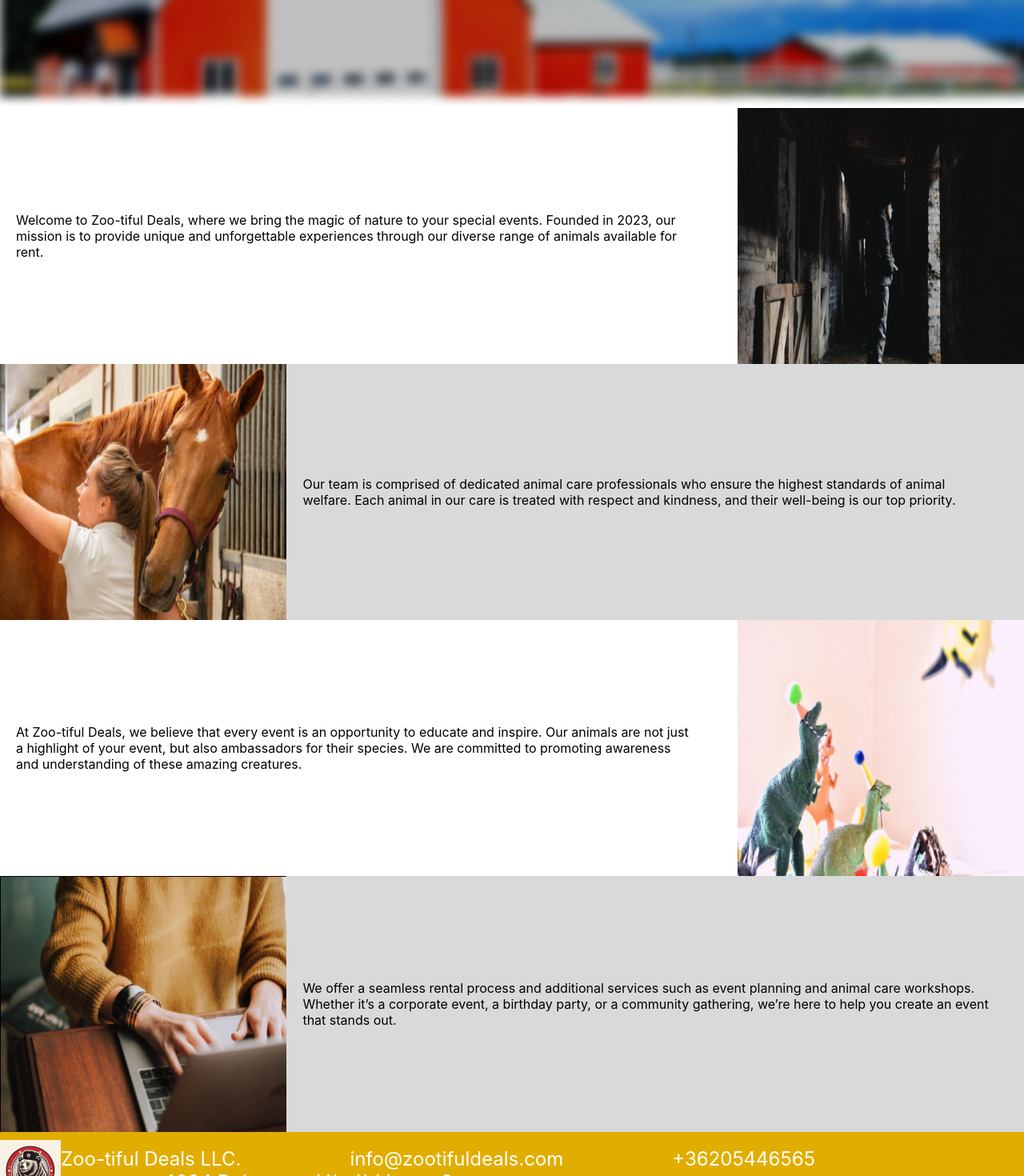
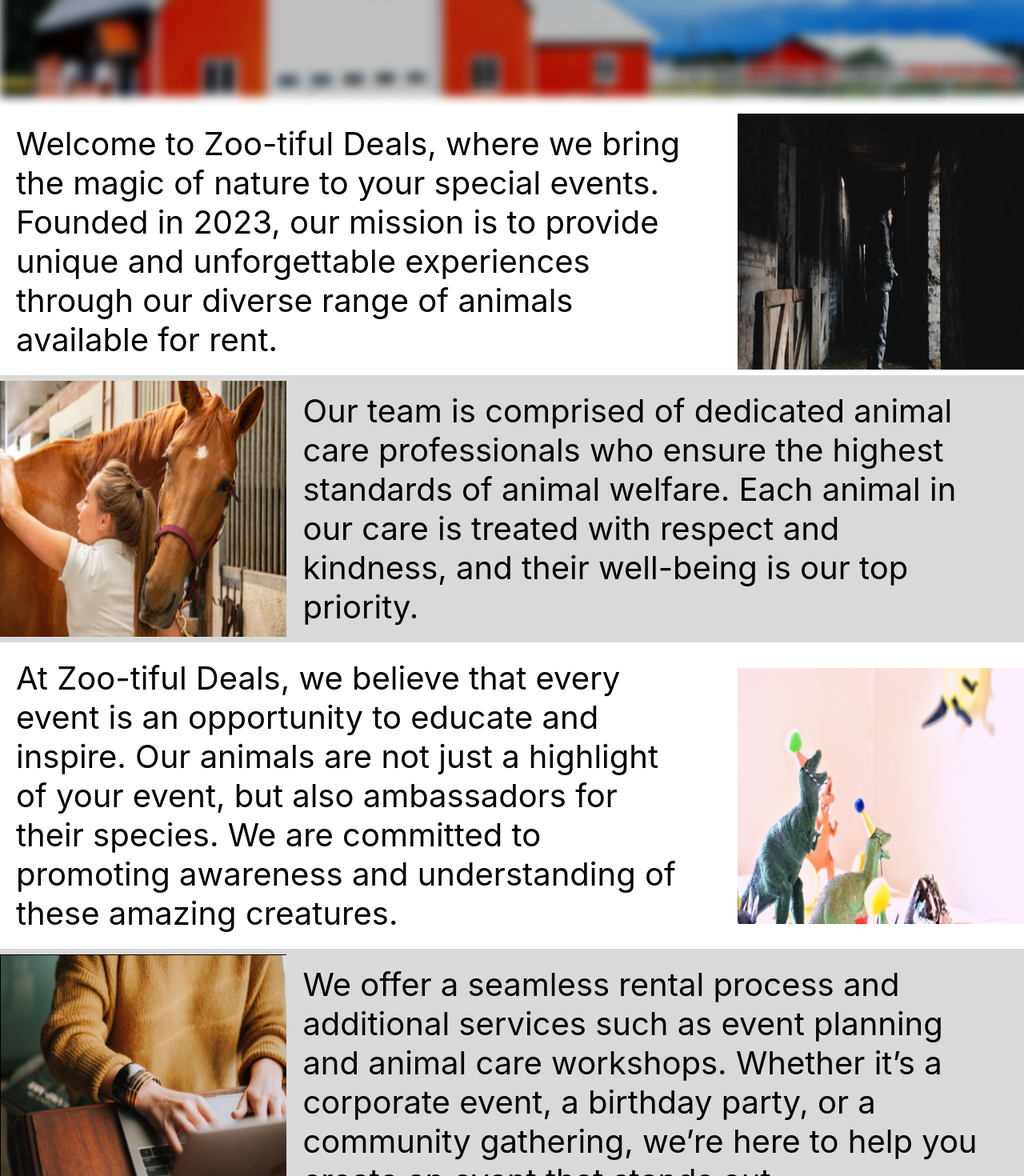
Before and after one commit to Letsktor/sfm, a React (Create React App) app in the folder rector/: page /about in a window 1280 px wide. Shown: the part 340-1810 px from the top of the page at 80% size. Built offline with nearby package versions, Linux system fonts and the light colour scheme.

Commit message:
fixed about us text size

```diff
--- a/rector/src/Css/About.css
+++ b/rector/src/Css/About.css
@@ -111,6 +111,7 @@ button{
     flex: 1; /* Allows the div to grow and occupy the available space */
     margin-right: 20px; /* Adds some space between the text and the image */
     padding: 20px; /* Optional padding */
+    font-size: 40px;
 }
 
 .Welcomemasodik {
@@ -129,6 +130,7 @@ button{
     justify-content: space-between; /* Adds space between the child elements */
     align-items: center; /* Vertically centers the child elements */
     background-color: #D9D9D9;
+    font-size: 40px;
 }
 .ourteamelso{
     flex: 0 1 28%; /* Flex-grow is 0, flex-shrink is 1, and flex-basis is 28% */
@@ -150,6 +152,7 @@ button{
     display: flex; /* Enables flexbox layout */
     justify-content: space-between; /* Adds space between the child elements */
     align-items: center; /* Vertically centers the child elements */
+    font-size: 40px;
 
 }
 .zootifulelso{
@@ -172,6 +175,7 @@ button{
     justify-content: space-between; /* Adds space between the child elements */
     align-items: center; /* Vertically centers the child elements */
     background-color: #D9D9D9;
+    font-size: 40px;
 }
 .weofferelso{
     flex: 0 1 28%; /* Flex-grow is 0, flex-shrink is 1, and flex-basis is 28% */
```
